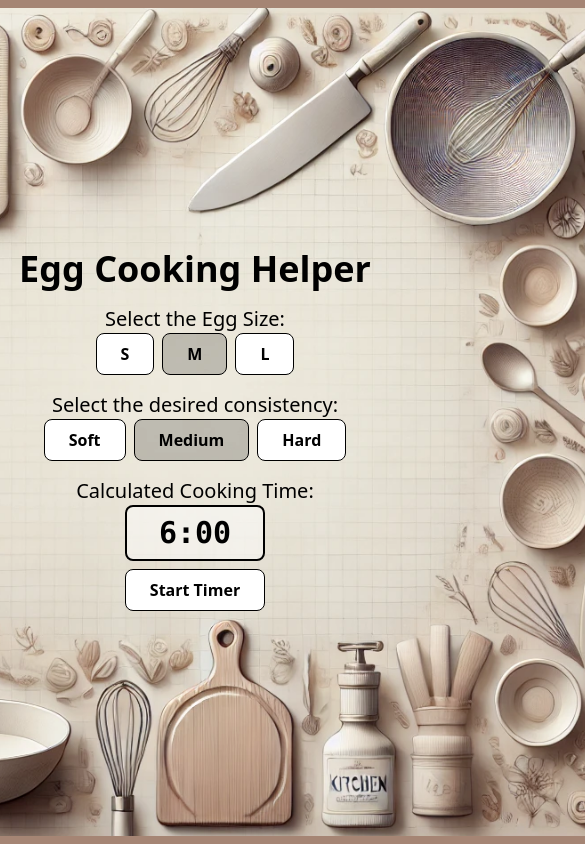
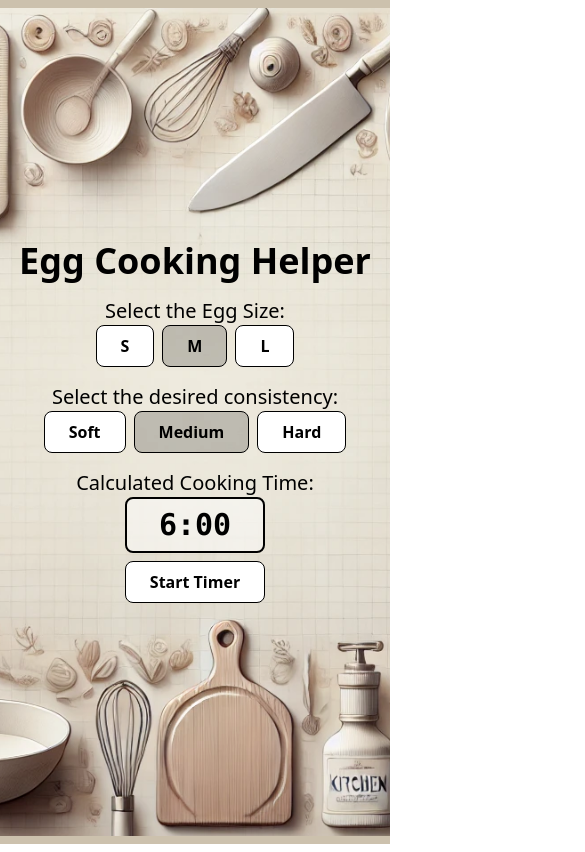
Before and after one commit to Marvin-Dem/Egg-Cooking-Helper, a React (Vite) app: page / in a window 390 px wide. Shown: the top 852 px of the page, 585 px wide, since content can reach past the window. Built offline with nearby package versions, Linux system fonts and the light colour scheme.

Commit message:
fix mobile view

```diff
--- a/src/eggCookingHelper.tsx
+++ b/src/eggCookingHelper.tsx
@@ -24,7 +24,7 @@ export default function EggCookingHelper() {
     cookingTimes.set(
         "S",
         new Map<BoilingLevel, number>()
-            .set("Soft", 0.05)
+            .set("Soft", 3)
             .set("Medium", 5)
             .set("Hard", 7)
     );
@@ -82,8 +82,8 @@ export default function EggCookingHelper() {
     }, [eggSize, boilingLevel]);
 
     return (
-        <div className="bg-[rgb(204,193,173)] flex justify-center">
-            <div className="bg-[url('/kitchen-bg.png')] bg-no-repeat bg-contain bg-center border-8 border-[rgb(165,133,116)] h-screen aspect-[980/931]">
+        <div className="bg-[rgb(204,193,173)] flex justify-center overflow-hidden">
+            <div className="bg-[url('/kitchen-bg.png')] bg-no-repeat bg-contain bg-center border-x-8 border-[rgb(165,133,116)] h-screen aspect-[980/931]">
                 <div className="flex flex-col items-center justify-center h-screen gap-y-4">
                     <div className="font-bold text-4xl">Egg Cooking Helper</div>
                     <div>
@@ -217,18 +217,25 @@ export default function EggCookingHelper() {
                             )}
                         </div>
                         {alertActive && (
-                            <div>
-                                <div>Your Egg is ready!</div>
+                            <div className="fixed h-screen inset-0 bg-black/50 flex justify-center items-center z-1">
+                                <div className="bg-white rounded-lg p-6 flex flex-col items-center">
+                                    <div className="text-3xl text-center mb-4 font-bold">
+                                        Your Egg is ready!
+                                    </div>
                                     <button
+                                        className="border border-black rounded-lg bg-white p-2 px-6 font-bold hover:scale-105"
                                         onClick={() => {
                                             audio.pause();
                                             audio.currentTime = 0;
                                             setAlertActive(false);
-                                        const initialBoilingTime = calcBoilTime(
+                                            const initialBoilingTime =
+                                                calcBoilTime(
                                                     eggSize,
                                                     boilingLevel
                                                 );
-                                        if (initialBoilingTime !== undefined) {
+                                            if (
+                                                initialBoilingTime !== undefined
+                                            ) {
                                                 setRemainingTimerSeconds(
                                                     initialBoilingTime
                                                 );
@@ -238,6 +245,7 @@ export default function EggCookingHelper() {
                                         Got it!
                                     </button>
                                 </div>
+                            </div>
                         )}
                     </div>
                 </div>
```
Lines whose indentation alone changed are shown as unchanged.
